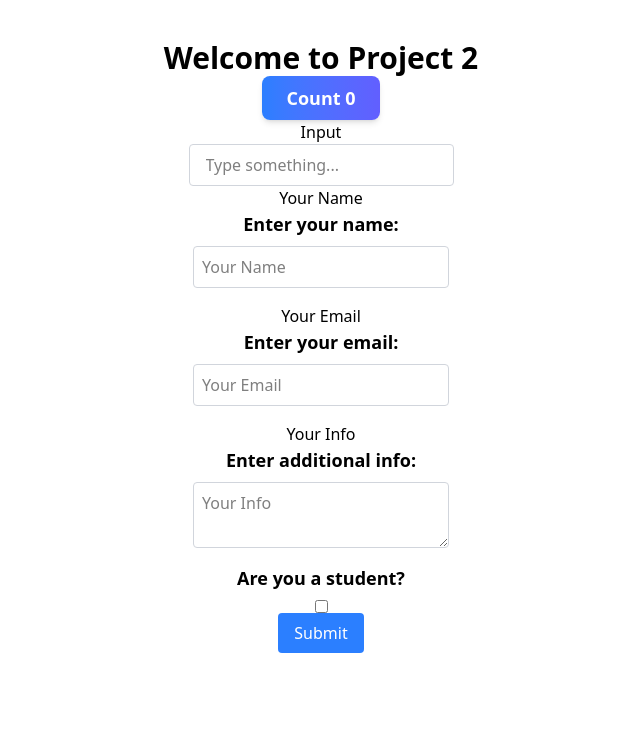
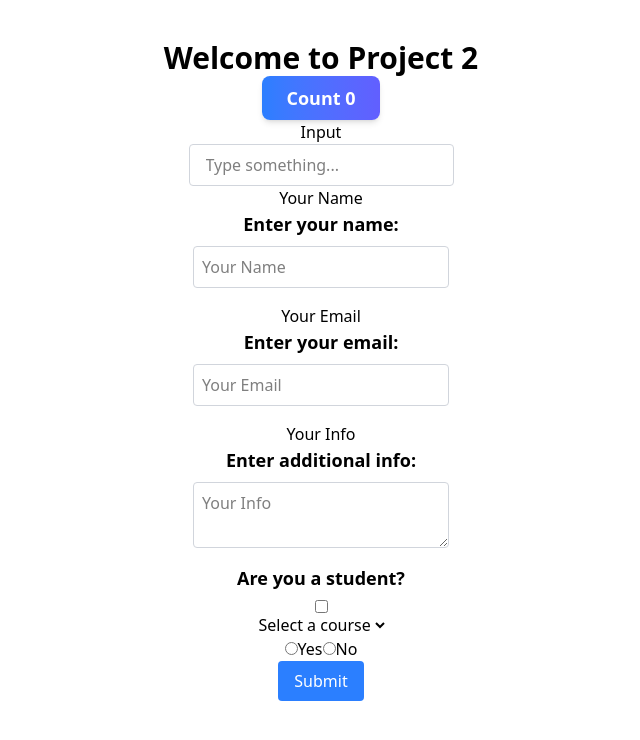
Before and after one commit to mohamedalsamrai/React, a React (Vite) app in the folder project2/: page / in a window 1280 px wide. Shown: the top 740 px of the page, without its empty margins (319-959 px from the left). Built offline with nearby package versions, Linux system fonts and the light colour scheme.

Commit message:
add course selection and contact

```diff
--- a/project2/src/Form.tsx
+++ b/project2/src/Form.tsx
@@ -5,6 +5,8 @@ function Form() {
         email: "",
         info: "",
         isStudent: false,
+        course: "",
+        contact: ""
     });
 
 
@@ -39,6 +41,18 @@ function Form() {
         checked={formData.isStudent}
         onChange={(e) => setFormData({ ...formData, isStudent: e.target.checked })}
       />
+      <select name="course" id="course" onChange={(e) => setFormData({ ...formData, course: e.target.value })}>
+        <option value="">Select a course</option>
+        <option value="react">React</option>
+        <option value="angular">Angular</option>
+        <option value="vue">Vue</option>
+      </select>
+      <div>
+       <input type="radio" id="yes" name="contact" value="yes" checked={formData.contact === "yes"} onChange={(e) => setFormData({ ...formData, contact: e.target.value })} />
+       <label htmlFor="yes">Yes</label>
+       <input type="radio" id="no" name="contact" value="no" checked={formData.contact === "no"} onChange={(e) => setFormData({ ...formData, contact: e.target.value })} />
+       <label htmlFor="no">No</label>
+      </div>
       <button
         type="submit"
         className="bg-blue-500 text-white px-4 py-2 rounded hover:bg-blue-600"
```
